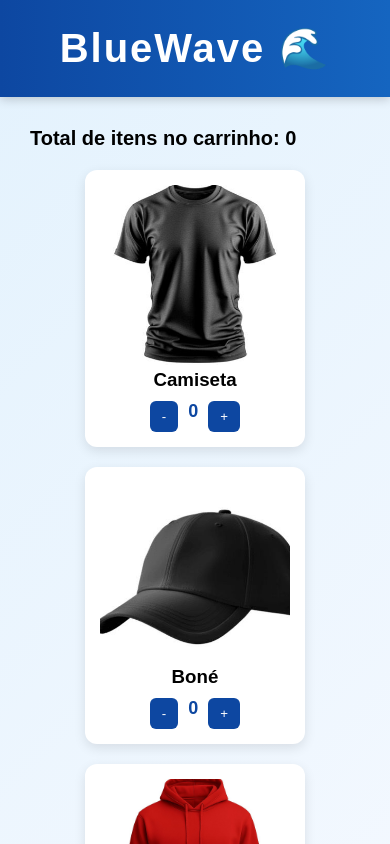
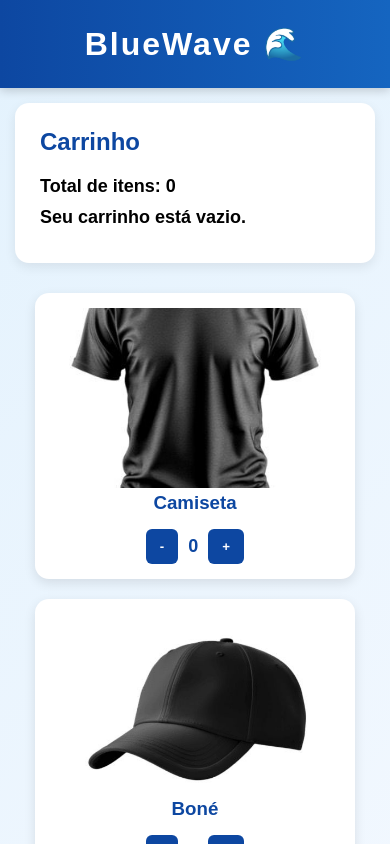
Before and after one commit to MatheusSilvaRibeiro/frontend2, a React (Vite) app: page / in a window 390 px wide. Shown: the top 844 px of the page. Built offline with nearby package versions, Linux system fonts and the light colour scheme.

Commit message:
feat: adiciona checkout controlado

```diff
--- a/src/components/carrinhoResumo.jsx
+++ b/src/components/carrinhoResumo.jsx
@@ -1,7 +1,113 @@
-function CarrinhoResumo({ total }) {
+import { useState } from "react";
+
+function CarrinhoResumo({
+  total,
+  carrinho,
+  limparCarrinho,
+  totalCompra,
+  finalizarCompra,
+}) {
+  const carrinhoVazio = total === 0;
+
+  const [nome, setNome] = useState("");
+  const [email, setEmail] = useState("");
+  const [endereco, setEndereco] = useState("");
+  const [mensagem, setMensagem] = useState("");
+  const [tipoMensagem, setTipoMensagem] = useState("");
+
+  function enviarCheckout(evento) {
+    evento.preventDefault();
+
+    if (nome.trim() === "" || email.trim() === "" || endereco.trim() === "") {
+      setMensagem("Preencha todos os campos antes de finalizar a compra.");
+      setTipoMensagem("erro");
+      return;
+    }
+
+    setMensagem("Compra finalizada com sucesso!");
+    setTipoMensagem("sucesso");
+
+    finalizarCompra();
+
+    setNome("");
+    setEmail("");
+    setEndereco("");
+  }
+
   return (
     <div className="resumo">
-       Total de itens no carrinho: {total}
+      <h2>Carrinho</h2>
+
+      <p>Total de itens: {total}</p>
+
+      {carrinhoVazio ? (
+        <p>Seu carrinho está vazio.</p>
+      ) : (
+        <>
+          <div className="lista-carrinho">
+            {Object.entries(carrinho).map(([nomeProduto, quantidade]) => {
+              if (quantidade <= 0) return null;
+
+              let preco = 0;
+
+              if (nomeProduto === "Camiseta") preco = 79.9;
+              if (nomeProduto === "Boné") preco = 59.9;
+              if (nomeProduto === "Moletom") preco = 149.9;
+
+              return (
+                <p key={nomeProduto}>
+                  {nomeProduto}: {quantidade} — R${" "}
+                  {(preco * quantidade).toFixed(2)}
+                </p>
+              );
+            })}
+          </div>
+
+          <h3>Total da compra: R$ {totalCompra.toFixed(2)}</h3>
+
+          <form className="checkout" onSubmit={enviarCheckout}>
+            <h2>Checkout</h2>
+
+            <input
+              type="text"
+              placeholder="Digite seu nome"
+              value={nome}
+              onChange={(evento) => setNome(evento.target.value)}
+            />
+
+            <input
+              type="email"
+              placeholder="Digite seu email"
+              value={email}
+              onChange={(evento) => setEmail(evento.target.value)}
+            />
+
+            <input
+              type="text"
+              placeholder="Digite seu endereço"
+              value={endereco}
+              onChange={(evento) => setEndereco(evento.target.value)}
+            />
+
+            <div className="dados-checkout">
+              <h3>Dados do cliente</h3>
+              <p>Nome: {nome || "Não informado"}</p>
+              <p>Email: {email || "Não informado"}</p>
+              <p>Endereço: {endereco || "Não informado"}</p>
+            </div>
+
+            <button type="submit">Finalizar compra</button>
+
+            {mensagem && (
+              <p className={`mensagem-checkout ${tipoMensagem}`}>
+                {mensagem}
+              </p>
+            )}
+          </form>
+
+          <button onClick={limparCarrinho}>Limpar carrinho</button>
+        </>
+      )}
     </div>
   );
 }
--- a/src/styles/global.css
+++ b/src/styles/global.css
@@ -9,6 +9,7 @@
 body {
   font-family: Arial, sans-serif;
   background: linear-gradient(135deg, #e3f2fd, #f5f9ff);
+  min-height: 100vh;
 }
 
 /* HEADER */
@@ -29,12 +30,19 @@ body {
 /* CONTAINER */
 .container {
   padding: 30px;
+  max-width: 1200px;
+  margin: auto;
 }
 
 /* TITULOS */
 h2 {
   color: #0d47a1;
   margin-bottom: 20px;
+}
+
+h3 {
+  color: #0d47a1;
+  margin-bottom: 15px;
 }
 
 /* GRID */
@@ -48,7 +56,7 @@ h2 {
 /* CARD */
 .card {
   background: white;
-  border-radius: 12px;
+  border-radius: 14px;
   padding: 15px;
   width: 220px;
   text-align: center;
@@ -68,12 +76,19 @@ h2 {
   border-radius: 8px;
 }
 
+/* NOME PRODUTO */
+.card h2 {
+  font-size: 28px;
+  margin-top: 10px;
+}
+
 /* CONTROLES */
 .controls {
   margin-top: 10px;
   display: flex;
   justify-content: center;
   gap: 10px;
+  align-items: center;
 }
 
 .controls span {
@@ -88,18 +103,129 @@ button {
   color: white;
   border: none;
   border-radius: 6px;
-  padding: 8px 12px;
+  padding: 10px 14px;
   cursor: pointer;
   transition: 0.2s;
+  font-weight: bold;
 }
 
 button:hover {
   background-color: #1565c0;
+  transform: scale(1.03);
 }
 
 /* RESUMO */
 .resumo {
-  margin-bottom: 20px;
-  font-size: 20px;
+  background: white;
+  padding: 25px;
+  border-radius: 14px;
+  margin-bottom: 30px;
+  box-shadow: 0 4px 12px rgba(0,0,0,0.08);
+}
+
+.resumo p {
+  margin-bottom: 10px;
+  font-size: 18px;
   font-weight: bold;
 }
+
+/* LISTA CARRINHO */
+.lista-carrinho {
+  margin-bottom: 20px;
+}
+
+.lista-carrinho p {
+  font-size: 17px;
+  color: #333;
+}
+
+/* CHECKOUT */
+.checkout {
+  display: flex;
+  flex-direction: column;
+  gap: 15px;
+  margin-top: 25px;
+  background: #f8fbff;
+  padding: 25px;
+  border-radius: 14px;
+  border: 1px solid #d6e6ff;
+  max-width: 700px;
+}
+
+.checkout h2 {
+  margin-bottom: 5px;
+}
+
+.checkout input {
+  padding: 14px;
+  border-radius: 8px;
+  border: 1px solid #c7d7ea;
+  font-size: 16px;
+  transition: 0.2s;
+}
+
+.checkout input:focus {
+  outline: none;
+  border-color: #1565c0;
+  box-shadow: 0 0 5px rgba(21,101,192,0.3);
+}
+
+/* DADOS CLIENTE */
+.dados-checkout {
+  background: white;
+  border-left: 5px solid #0d47a1;
+  padding: 15px;
+  border-radius: 10px;
+  box-shadow: 0 2px 8px rgba(0,0,0,0.05);
+}
+
+.dados-checkout h3 {
+  margin-bottom: 10px;
+  color: #0d47a1;
+}
+
+.dados-checkout p {
+  font-size: 15px;
+  color: #333;
+  margin-bottom: 6px;
+  font-weight: normal;
+}
+
+/* MENSAGEM */
+.mensagem-checkout {
+  font-weight: bold;
+  margin-top: 5px;
+  font-size: 16px;
+}
+
+.mensagem-checkout.erro {
+  color: #c62828;
+}
+
+.mensagem-checkout.sucesso {
+  color: green;
+}
+
+/* RESPONSIVIDADE */
+@media (max-width: 768px) {
+  .container {
+    padding: 15px;
+  }
+
+  .grid {
+    justify-content: center;
+  }
+
+  .card {
+    width: 100%;
+    max-width: 320px;
+  }
+
+  .logo {
+    font-size: 32px;
+  }
+
+  .checkout {
+    max-width: 100%;
+  }
+}
```
